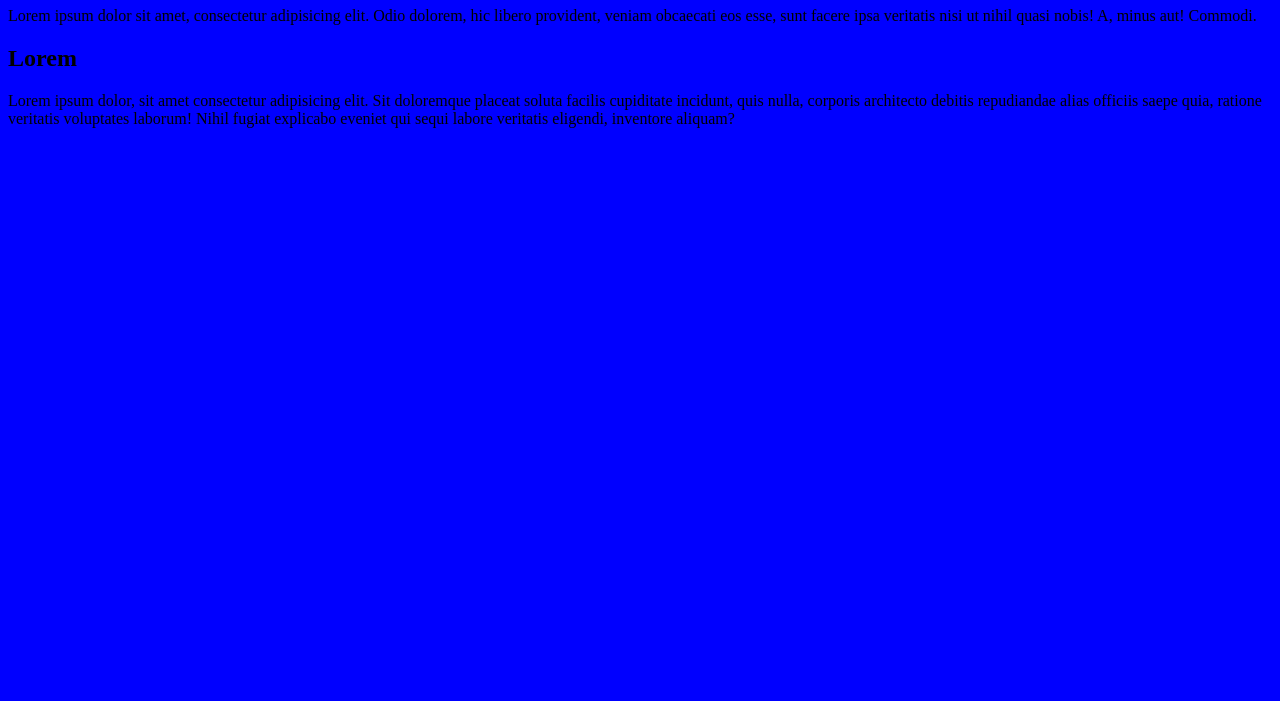
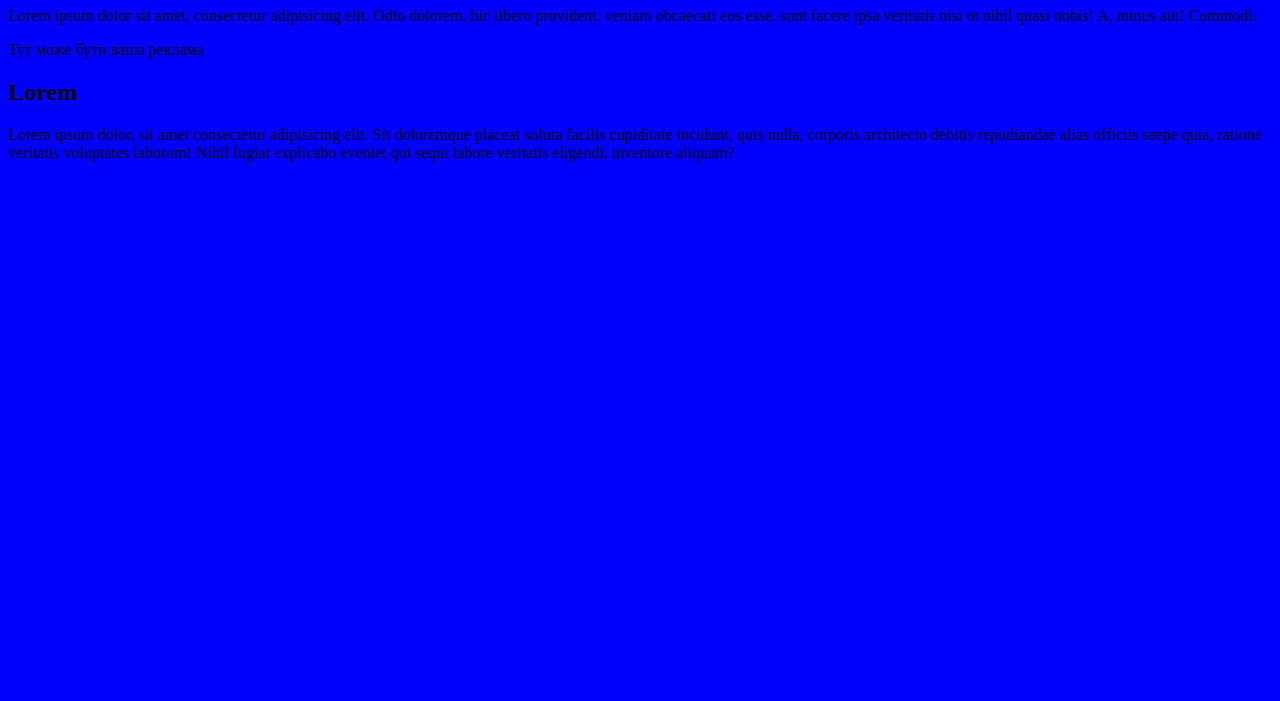
Before and after one commit to ruslanmahats/githomework, a plain HTML site: page index.html in a window 1280 px wide. Shown: the part 99-800 px from the top of the page. Drawn offline with Linux system fonts and the light colour scheme.

Commit message:
Aside added to pages

```diff
--- a/index.html
+++ b/index.html
@@ -16,6 +16,7 @@
 		Lorem ipsum dolor sit amet, consectetur adipisicing elit. Odio dolorem, hic libero provident, veniam obcaecati eos
 		esse, sunt facere ipsa veritatis nisi ut nihil quasi nobis! A, minus aut! Commodi.
 	</p>
+	<aside>Тут може бути ваша реклама</aside>
 	<h2>Lorem</h2>
 	<footer>Lorem ipsum dolor, sit amet consectetur adipisicing elit. Sit doloremque placeat soluta facilis cupiditate
 		incidunt, quis nulla, corporis architecto debitis repudiandae alias officiis saepe quia, ratione veritatis
```
Also changed, not shown: pages/profile.html (+1 -0 lines).
